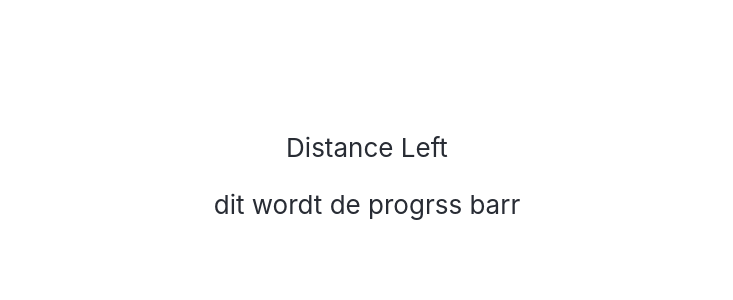
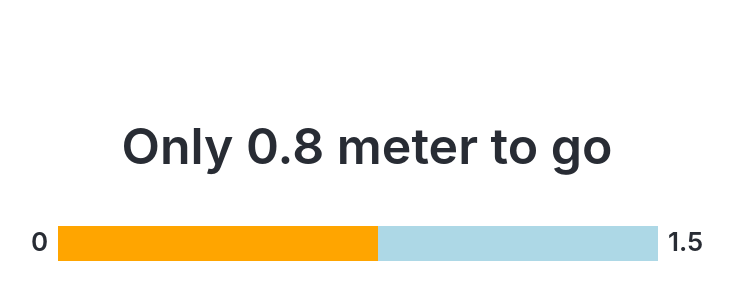
Before and after one commit to rachellebosman/stagePrototype, a React (Create React App) app: page / in a window 1280 px wide. Shown: the part 224-524 px from the top of the page, without its empty margins (273-1006 px from the left). Built offline with nearby package versions, Linux system fonts and the light colour scheme.

Commit message:
added: distancebar

```diff
--- a/src/DistancePage.js
+++ b/src/DistancePage.js
@@ -3,13 +3,12 @@ import DistanceBar from './components/DistanceBar'
 
 function distanceLeft() {
 
-
+    const metersLeft = 0.8;
 
     return (
-        <div>
-            <p> Distance Left </p>
-            <DistanceBar />
-
+        <div className="distanceLeftPage">
+            <p>  Only {metersLeft} meter to go </p>
+            <DistanceBar data={metersLeft} />
         </div>
     )
 }
--- a/src/components/DistanceBar.js
+++ b/src/components/DistanceBar.js
@@ -1,13 +1,22 @@
 import React, {useState, setState} from 'react'
-import *  as d3 from 'd3';
+import '../styles/style.scss';
+//import *  as d3 from 'd3';
 
-function DistanceBar() {
+function DistanceBar(props) {
 
-
+    const meters = props.data
+    const fullWidth = 600;
+    const distanceWidth = fullWidth / 1.5 * meters
 
     return (
-        <div className="x">
-            <p> dit wordt de progrss barr </p>
+
+        <div className="distanceChart">
+            <p> 0 </p>
+            <svg id="bar" height="60" width="600">
+                <rect x="0" y="0" width={fullWidth} height="35" fill= "lightblue"></rect>
+                <rect x="0" y="0" width={distanceWidth} height="35" fill= "orange"></rect>
+            </svg>
+            <p> 1.5 </p>
         </div>
     )
 }
--- a/src/styles/style.scss
+++ b/src/styles/style.scss
@@ -0,0 +1,16 @@
+.distanceLeftPage{
+    font-weight: 600;
+    p {
+        font-size: 50px;;
+    }
+
+    .distanceChart {
+        display: flex;
+
+        p {
+            font-size: 26px;
+            margin: 0 10px ;
+        }
+
+    }
+}
```
Also changed, not shown: 1 other file (tests, documents, lock files or other folders).
